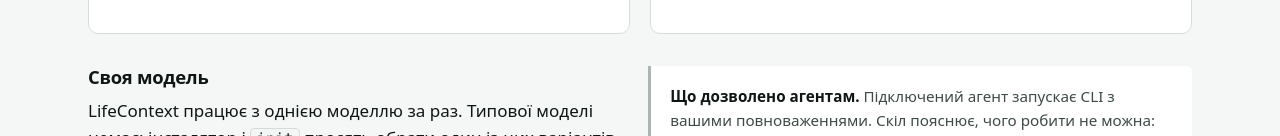
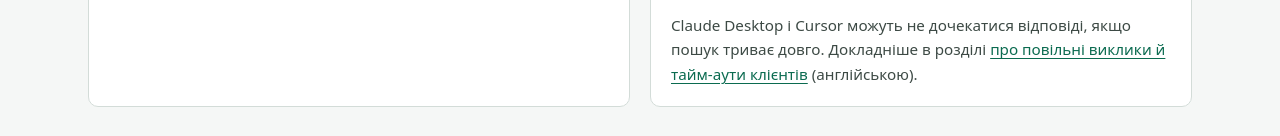
Before and after one commit to rundax/lifecontext, a plain HTML site: page site/uk/index.html in a window 1280 px wide. Shown: the part 7989-8125 px from the top of the page. Drawn offline with Linux system fonts and the light colour scheme.

Commit message:
Say Claude Desktop and Cursor may time out on slow recalls, with a link to the agents guide

```diff
--- a/site/uk/index.html
+++ b/site/uk/index.html
@@ -613,6 +613,7 @@ lifecontext doctor</code></pre>
             <tr><th scope="row">Cursor</th><td><span class="yes"><svg viewBox="0 0 24 24" fill="none" stroke="currentColor" stroke-width="2.5" stroke-linecap="round" stroke-linejoin="round" aria-hidden="true" focusable="false"><path d="m5 12 5 5L20 7"/></svg>MCP-сервер</span></td><td>Лише читання; запис з <code>--allow-writes</code></td></tr>
           </tbody>
         </table>
+        <p>Claude Desktop і Cursor можуть не дочекатися відповіді, якщо пошук триває довго. Докладніше в розділі <a href="https://github.com/rundax/lifecontext/blob/main/docs/agents.md#slow-calls-and-client-timeouts">про повільні виклики й тайм-аути клієнтів</a> (англійською).</p>
       </div>
     </div>
 
```
Also changed, not shown: site/index.html (+1 -0 lines), 1 other file.
